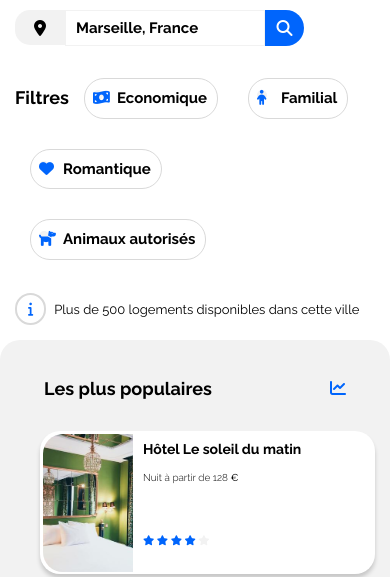
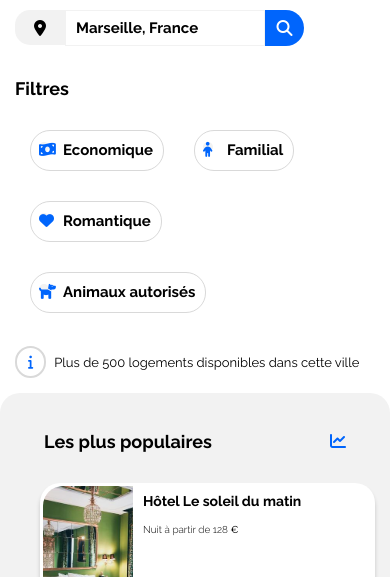
Before and after one commit to DalYou/Booki, a plain HTML site: page index.html in a window 390 px wide. Shown: the part 267-844 px from the top of the page. Drawn offline with Linux system fonts and the light colour scheme.

Commit message:
Version Desktop First site Booki

```diff
--- a/CSS/style.css
+++ b/CSS/style.css
@@ -158,7 +158,11 @@ form {
     margin-right: 14px;
 }
 
-.container div {
+.container .filtres {
+    display: flex;
+}
+
+.container .filtres1 {
     display: flex;
     font-size: 15px;
     align-items: center;
@@ -172,7 +176,7 @@ form {
     font-weight: bold;
 }
 
-.container div:hover {
+.container .filtres1:hover {
    background-color: var(--light_blue);
 }
 
@@ -248,7 +252,7 @@ article a {
     padding-top: 3px;
     margin-bottom: -9px;
     padding-bottom: 1px;
-    font-size: 14;
+    font-size: 14px;
 }
 
 .card img {
--- a/CSS/style_mobile.css
+++ b/CSS/style_mobile.css
@@ -18,11 +18,13 @@
     nav {
         display: flex;
     }
+
     nav ul {
         width: 100%;
         justify-content: center;
         padding: 0px;
     }
+
     nav ul li {
         display: flex;
     }
@@ -60,10 +62,15 @@
         justify-content: center;
     }
 
-    /**Header_Filtres**/
+    /**Header Filtres**/
 
-    .filtres {
-        display: inline-block
+    .container .filtres {
+        flex-wrap: wrap;
+        width: 100%;
+    }
+
+    .container .filtres1 {
+        cursor: none;
     }
 
     /**Populaires et hébergements**/
--- a/index.html
+++ b/index.html
@@ -44,18 +44,19 @@
 <!--Filtres-->
         <div class="container">
             <h2>Filtres</h2>
+                <div class="filtres">
                     <div class="filtres1">
                         <a><span><i class="fa-solid fa-money-bill-wave"></i></span>Economique</a>
                     </div>
                     <div class="filtres1">
                         <a><span><i class="fa-solid fa-child"></i></span>Familial</a>
                     </div>
-
                     <div class="filtres1">
                         <a><span><i class="fa-solid fa-heart"></i></span>Romantique</a>
                     </div>
                     <div class="filtres1">
                         <a><span><i class="fa-solid fa-dog"></i></span>Animaux autorisés</a>
+                    </div>
                 </div>
         </div>
 <!--informations-->
```
Lines whose indentation alone changed are shown as unchanged.
